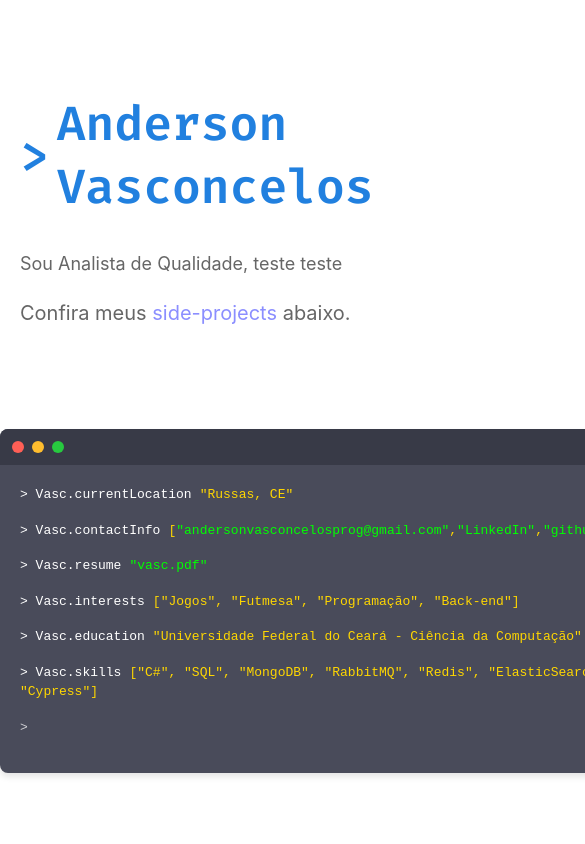
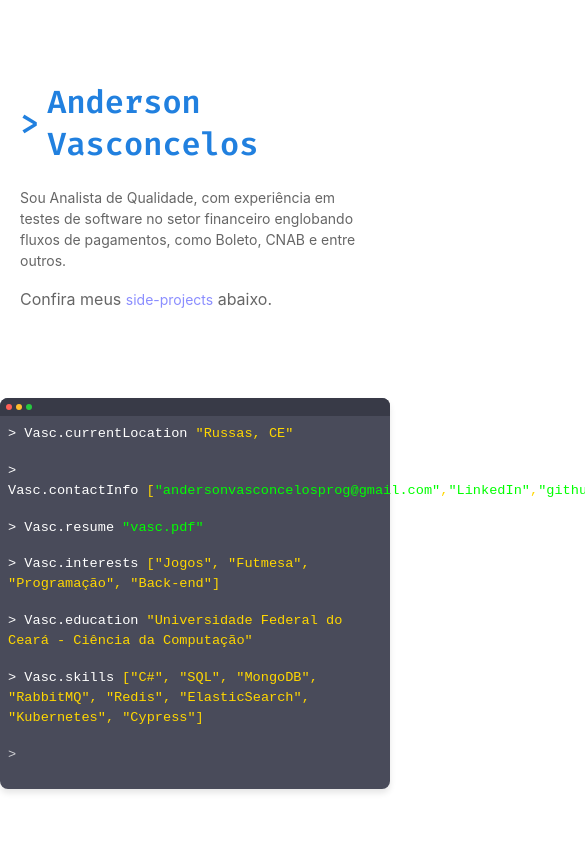
Before and after one commit to vascsx/portfolio_vascsx, a React (Create React App) app: page / in a window 390 px wide. Shown: the top 844 px of the page, 585 px wide, since content can reach past the window. Built offline with nearby package versions, Linux system fonts and the light colour scheme.

Commit message:
feat: ajusres de responsividade para celular e tablet

```diff
--- a/src/components/Home.css
+++ b/src/components/Home.css
@@ -82,3 +82,90 @@
 .output a:hover {
   text-decoration: underline;
 }
+
+@media (max-width: 1200px) {
+  .terminal {
+    width: 90%;
+    margin: 20px auto;
+  }
+
+  .terminal-header {
+    padding: 10px;
+  }
+
+  .dots {
+    gap: 6px;
+  }
+
+  .dot {
+    width: 10px;
+    height: 10px;
+  }
+
+  .terminal-content {
+    padding: 16px;
+  }
+}
+
+@media (max-width: 768px) {
+  .terminal {
+    width: 95%;
+  }
+
+  .terminal-header {
+    padding: 8px;
+  }
+
+  .dots {
+    gap: 5px;
+  }
+
+  .dot {
+    width: 8px;
+    height: 8px;
+  }
+
+  .terminal-content {
+    padding: 12px;
+  }
+
+  .command-line {
+    font-size: 0.9rem;
+  }
+
+  .prompt, .output {
+    font-size: 0.9rem;
+  }
+}
+
+@media (max-width: 480px) {
+  .terminal {
+    width: 100%;
+    margin: 10px auto;
+  }
+
+  .terminal-header {
+    padding: 6px;
+  }
+
+  .dots {
+    gap: 4px;
+  }
+
+  .dot {
+    width: 6px;
+    height: 6px;
+  }
+
+  .terminal-content {
+    padding: 8px;
+  }
+
+  .command-line {
+    font-size: 0.85rem;
+  }
+
+  .prompt, .output {
+    font-size: 0.85rem;
+  }
+}
--- a/src/components/Resume.css
+++ b/src/components/Resume.css
@@ -125,3 +125,133 @@
 .link:hover {
   text-decoration: underline;
 }
+
+@media (max-width: 1200px) {
+  .resume-container {
+    padding: 30px;
+  }
+
+  .resume-title {
+    font-size: 22px;
+  }
+
+  .resume-header {
+    margin-bottom: 20px;
+  }
+
+  .title {
+    font-size: 40px;
+  }
+
+  .description {
+    font-size: 16px;
+  }
+
+  .sub-description {
+    font-size: 18px;
+  }
+
+  .experience-title {
+    font-size: 16px;
+  }
+
+  .experience-date {
+    font-size: 13px;
+  }
+
+  .skills-list {
+    gap: 8px;
+  }
+
+  .skill-item {
+    font-size: 12px;
+  }
+}
+
+@media (max-width: 768px) {
+  .resume-container {
+    padding: 20px;
+  }
+
+  .resume-title {
+    font-size: 20px;
+  }
+
+  .title {
+    font-size: 36px;
+  }
+
+  .description {
+    font-size: 15px;
+  }
+
+  .sub-description {
+    font-size: 18px;
+  }
+
+  .experience-title {
+    font-size: 15px;
+  }
+
+  .experience-company {
+    font-size: 13px;
+  }
+
+  .experience-date {
+    font-size: 12px;
+  }
+
+  .skills-list {
+    gap: 6px;
+  }
+
+  .skill-item {
+    font-size: 11px;
+  }
+}
+
+@media (max-width: 480px) {
+  .resume-container {
+    padding: 15px;
+  }
+
+  .resume-title {
+    font-size: 18px;
+  }
+
+  .title {
+    font-size: 32px;
+  }
+
+  .description {
+    font-size: 14px;
+  }
+
+  .sub-description {
+    font-size: 16px;
+  }
+
+  .experience-title {
+    font-size: 14px;
+  }
+
+  .experience-company {
+    font-size: 12px;
+  }
+
+  .experience-date {
+    font-size: 11px;
+  }
+
+  .skills-list {
+    gap: 5px;
+  }
+
+  .skill-item {
+    font-size: 10px;
+  }
+
+  .link {
+    font-size: 14px;
+  }
+}
--- a/src/components/Resume.tsx
+++ b/src/components/Resume.tsx
@@ -12,7 +12,7 @@ const Resume: React.FC = () => {
       </div>
       <div className="resume-content">
         <p className="description">
-          Sou Analista de Qualidade, teste teste
+          Sou Analista de Qualidade, com experiência em testes de software no setor financeiro englobando fluxos de pagamentos, como Boleto, CNAB e entre outros.
         </p>
         <p className="sub-description">
           Confira meus <a href="#projects" className="link">side-projects</a> abaixo.
```
